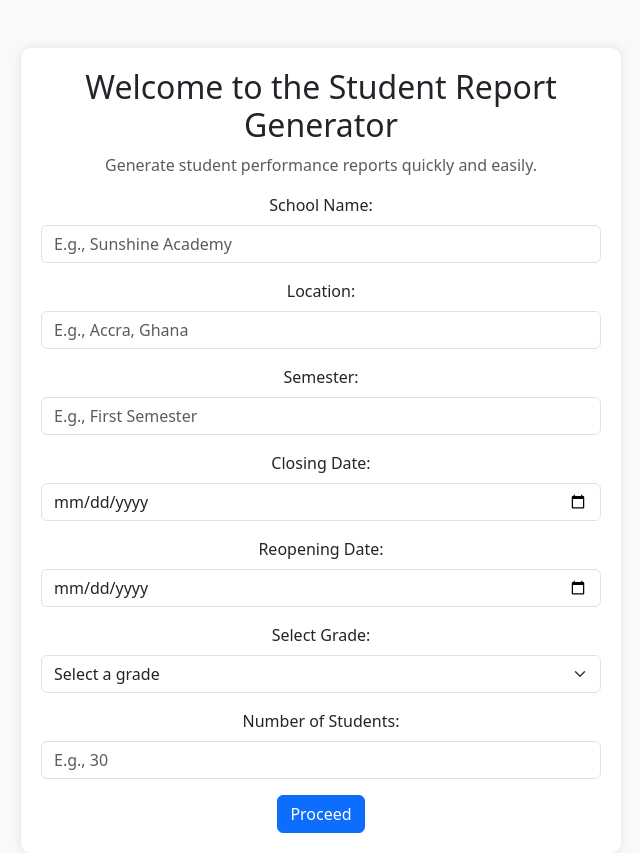
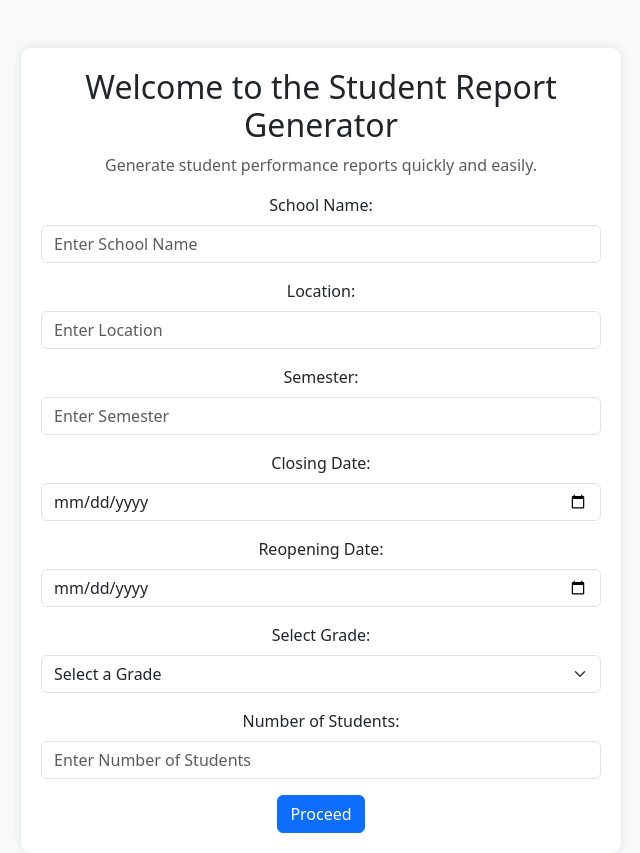
Before and after one commit to osei222/elite_report, a Flask app: page / in a window 1280 px wide. Shown: the whole page, without its empty margins (319-959 px from the left). Run offline with Flask 3, Linux system fonts and the light colour scheme; some libraries are stand-ins or nearby versions.

Commit message:
Fixed form accessibility issues and redirection bug

```diff
--- a/app.py
+++ b/app.py
@@ -62,6 +62,10 @@ def student(student_index):
         flash("Please fill in the school details first.", "warning")
         return redirect(url_for('index'))
 
+    # ✅ Ensure students session exists
+    if "students" not in session:
+        session["students"] = [{} for _ in range(session["school_details"]["num_students"])]
+
     total_students = session["school_details"]["num_students"]
 
     if student_index >= total_students:
@@ -80,12 +84,5 @@ def student(student_index):
             return redirect(url_for('preview'))
 
     return render_template('student_details.html', student_index=student_index, total_students=total_students)
-
-@app.route('/preview')
-def preview():
-    if "students" not in session:
-        return redirect(url_for('index'))
-    return render_template('preview.html', students=session["students"], school_details=session["school_details"])
-
 if __name__ == '__main__':
     app.run(debug=True)
--- a/templates/index.html
+++ b/templates/index.html
@@ -27,38 +27,33 @@
         <form action="{{ url_for('index') }}" method="POST">
             <div class="mb-3">
                 <label for="school_name" class="form-label">School Name:</label>
-    <input type="text" class="form-control" name="school_name" id="school_name"
-           title="Enter the name of your school" placeholder="E.g., Sunshine Academy" required>
+                <input type="text" class="form-control" name="school_name" placeholder="Enter School Name" title="Enter School Name" required>
             </div>
 
             <div class="mb-3">
                 <label for="location" class="form-label">Location:</label>
-    <input type="text" class="form-control" name="location" id="location"
-           title="Enter the school's location" placeholder="E.g., Accra, Ghana" required>
+                <input type="text" class="form-control" name="location" placeholder="Enter Location" title="Enter Location" required>
             </div>
 
             <div class="mb-3">
                 <label for="semester" class="form-label">Semester:</label>
-    <input type="text" class="form-control" name="semester" id="semester"
-           title="Enter the current semester" placeholder="E.g., First Semester" required>
+                <input type="text" class="form-control" name="semester" placeholder="Enter Semester" title="Enter Semester" required>
             </div>
 
             <div class="mb-3">
                 <label for="closing_date" class="form-label">Closing Date:</label>
-    <input type="date" class="form-control" name="closing_date" id="closing_date"
-           title="Select the closing date of the semester" required>
+                <input type="date" class="form-control" name="closing_date" title="Select Closing Date" required>
             </div>
 
             <div class="mb-3">
                 <label for="opening_date" class="form-label">Reopening Date:</label>
-    <input type="date" class="form-control" name="opening_date" id="opening_date"
-           title="Select the reopening date of the next semester" required>
+                <input type="date" class="form-control" name="opening_date" title="Select Reopening Date" required>
             </div>
 
             <div class="mb-3">
                 <label for="grade" class="form-label">Select Grade:</label>
-    <select class="form-select" name="grade" id="grade" title="Select the grade level" required>
-        <option value="" disabled selected>Select a grade</option>
+                <select class="form-select" name="grade" title="Select Grade" required>
+                    <option value="" disabled selected>Select a Grade</option>
                     <option value="1">Grade 1</option>
                     <option value="2">Grade 2</option>
                     <option value="3">Grade 3</option>
@@ -73,11 +68,8 @@
 
             <div class="mb-3">
                 <label for="num_students" class="form-label">Number of Students:</label>
-    <input type="number" class="form-control" name="num_students" id="num_students"
-           title="Enter the number of students in the class"
-           placeholder="E.g., 30" min="1" required>
+                <input type="number" class="form-control" name="num_students" placeholder="Enter Number of Students" title="Enter Number of Students" min="1" required>
             </div>
-
 
             <button type="submit" class="btn btn-primary">Proceed</button>
         </form>
```
Lines whose indentation alone changed are shown as unchanged.
